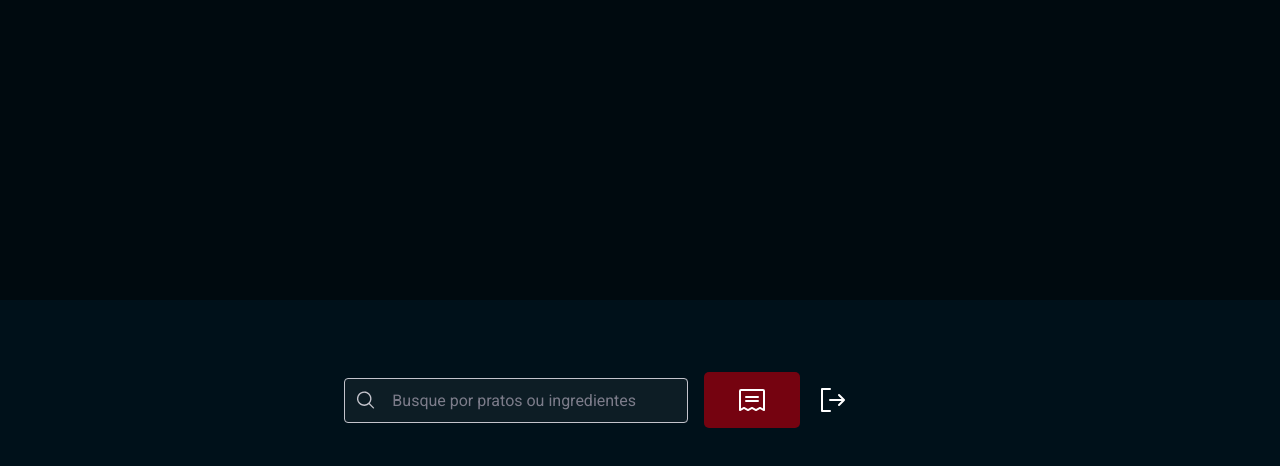
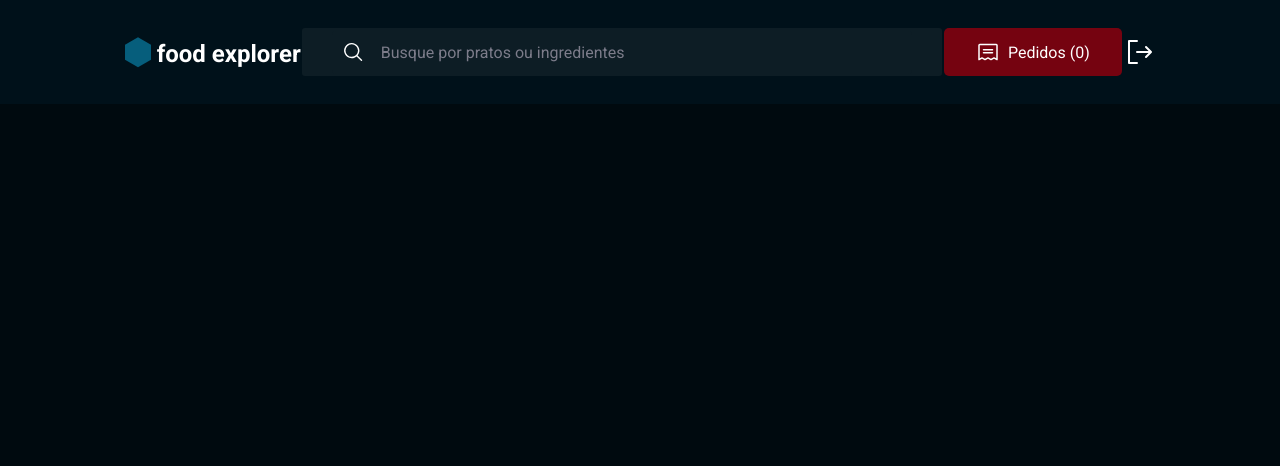
Before and after one commit to nikollllllas/food-explorer-web, a React (Vite) app: page /home in a window 1280 px wide. Shown: the top 466 px of the page. Built offline with nearby package versions, Linux system fonts and the light colour scheme.

Commit message:
style: header

```diff
--- a/src/components/Button/styles.js
+++ b/src/components/Button/styles.js
@@ -29,7 +29,7 @@ export const Container = styled.button`
 
   > svg {
     color: ${({ theme }) => theme.darkTheme.LIGHT[100]};
-    width: 32px;
-    height: 32px;
+    width: 2.4rem;
+    height: 2.4rem;
   }
 `
--- a/src/components/Header/index.jsx
+++ b/src/components/Header/index.jsx
@@ -1,4 +1,4 @@
-import { Container, Search } from './styles'
+import { Container, LogoContainer, Search } from './styles'
 import { Button } from '../Button'
 import { MagnifyingGlass, Receipt, SignOut } from '@phosphor-icons/react'
 import { Input } from '../Input'
@@ -6,6 +6,7 @@ import { Input } from '../Input'
 export function Header({ isAdmin }) {
   return (
     <Container>
+      <LogoContainer>
         <svg
           width='26'
           height='31'
@@ -22,18 +23,28 @@ export function Header({ isAdmin }) {
           <h1>food explorer </h1>
           {isAdmin ? <span>Admin</span> : ''}
         </div>
+      </LogoContainer>
 
       <Search>
         <Input
           icon={MagnifyingGlass}
-          isAdmin={false}
           placeholder={'Busque por pratos ou ingredientes'}
         />
       </Search>
 
-      {isAdmin ? <Button title={'Novo prato'} /> : <Button icon={Receipt} />}
+      {isAdmin ? (
+        <Button title={'Novo prato'} />
+      ) : (
+        <Button
+          icon={Receipt}
+          title={'Pedidos (0)'}
+        />
+      )}
 
-      <SignOut />
+      <SignOut
+        size={32}
+        color='white'
+      />
     </Container>
   )
 }
--- a/src/components/Header/styles.js
+++ b/src/components/Header/styles.js
@@ -3,45 +3,53 @@ import styled from 'styled-components'
 export const Container = styled.div`
   padding: 2.4rem 12.3rem;
 
-  height: 200px;
+  max-height: 10.4rem;
   width: 100%;
 
   display: flex;
   align-items: center;
-  gap: 3.2rem;
+  justify-content: space-evenly;
 
   background-color: ${({ theme }) => theme.darkTheme.DARK[600]};
 
-  > div {
+  :nth-last-child() {
+    cursor: pointer;
+  }
+
+  svg {
+    color: ${({ theme }) => theme.darkTheme.LIGHT[100]};
+    cursor: pointer;
+  }
+`
+
+export const LogoContainer = styled.div`
+  display: flex;
+  align-items: end;
+  gap: 0.6rem;
+
+  div {
     display: flex;
     flex-direction: column;
-    align-items: end;
+    text-align: right;
   }
 
-  > div h1 {
+  h1 {
     font-size: 2.4rem;
     font-weight: 700;
     color: ${({ theme }) => theme.darkTheme.LIGHT[100]};
   }
 
-  > div span {
-    font-size: 1.6rem;
+  span {
+    font-size: 1.4rem;
     color: ${({ theme }) => theme.darkTheme.TINTS.CAKE[200]};
   }
+`
 
-  > svg {
-    width: 32px;
-    height: 32px;
-    color: ${({ theme }) => theme.darkTheme.LIGHT[100]};
-
-    :nth-last-child() {
-      cursor: pointer;
-    }
-  }
-`
 export const Search = styled.div`
-  width: 4.8rem;
+  height: 4.8rem;
+  max-width: 64rem;
   display: flex;
+  flex: 1;
   border-radius: 0.3rem;
   background-color: ${({ theme }) => theme.darkTheme.DARK[900]};
   justify-content: center;
--- a/src/components/Input/styles.js
+++ b/src/components/Input/styles.js
@@ -2,14 +2,14 @@ import styled from 'styled-components'
 
 export const Container = styled.div`
   padding: 0.2rem 0;
-  width: 344px;
+  margin: auto 0;
+  width: 58rem;
   display: flex;
   align-items: center;
   justify-content: space-between;
 
   gap: 0.875rem;
 
-  border: 1px solid ${({ theme }) => theme.darkTheme.LIGHT[400]};
   border-radius: 0.4rem;
 
   background-color: ${({ theme }) => theme.darkTheme.DARK[900]};
--- a/src/pages/Home/styles.js
+++ b/src/pages/Home/styles.js
@@ -1,12 +1,10 @@
 import styled from 'styled-components'
 
 export const Container = styled.div`
-  width: 100vw;
+  width: 100%;
   height: 100vh;
 
   display: flex;
-  align-items: center;
-  justify-content: space-evenly;
 
   background: ${({ theme }) => theme.darkTheme.DARK[400]};
 
@@ -20,11 +18,4 @@ export const Container = styled.div`
     height: 3.6rem;
   }
 
-  > div {
-    display: flex;
-    gap: 1.6rem;
-
-    align-items: center;
-    justify-content: center;
-  }
 `
```
Also changed, not shown: .eslintrc.cjs. Lines whose indentation alone changed are shown as unchanged.
